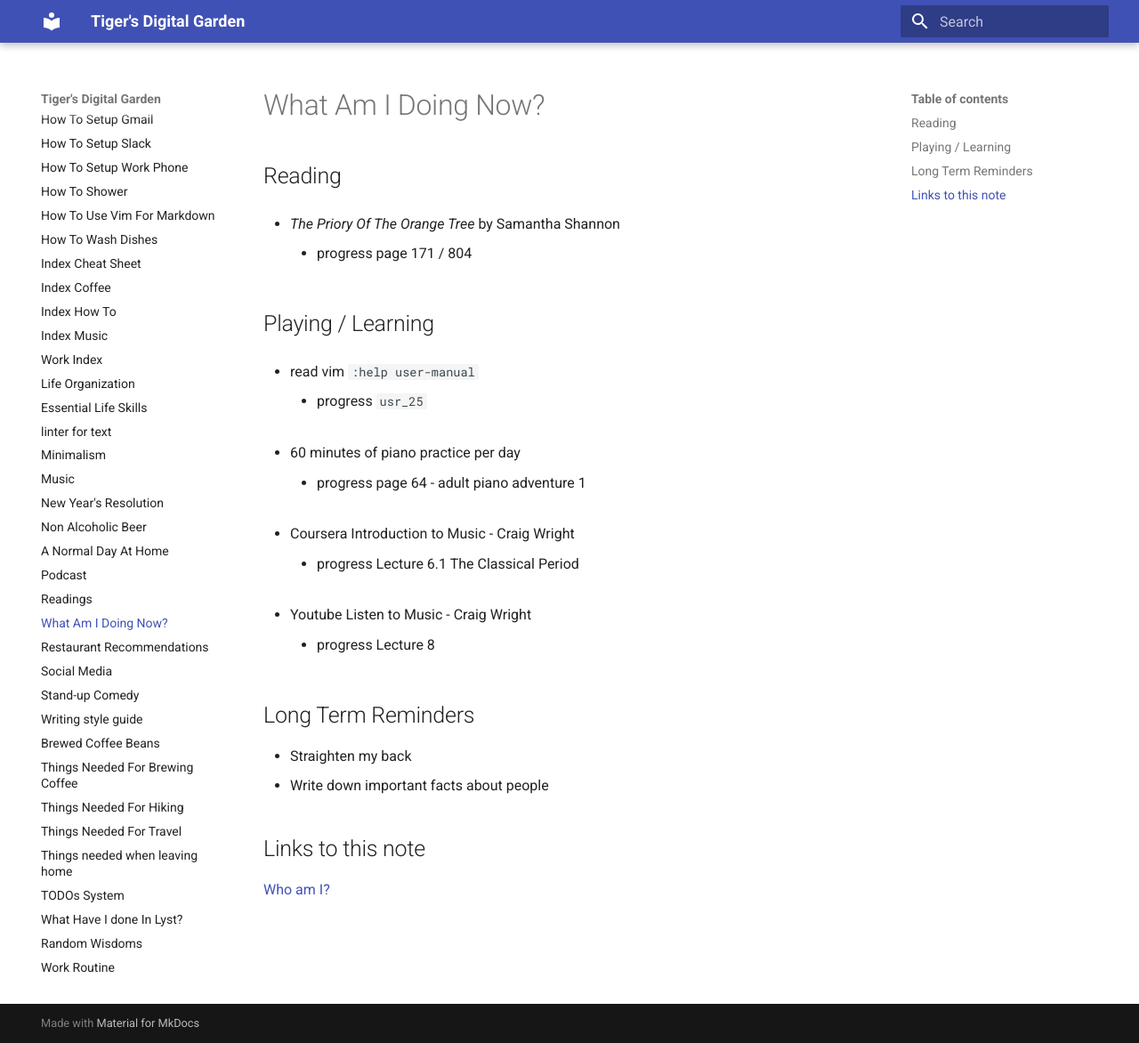
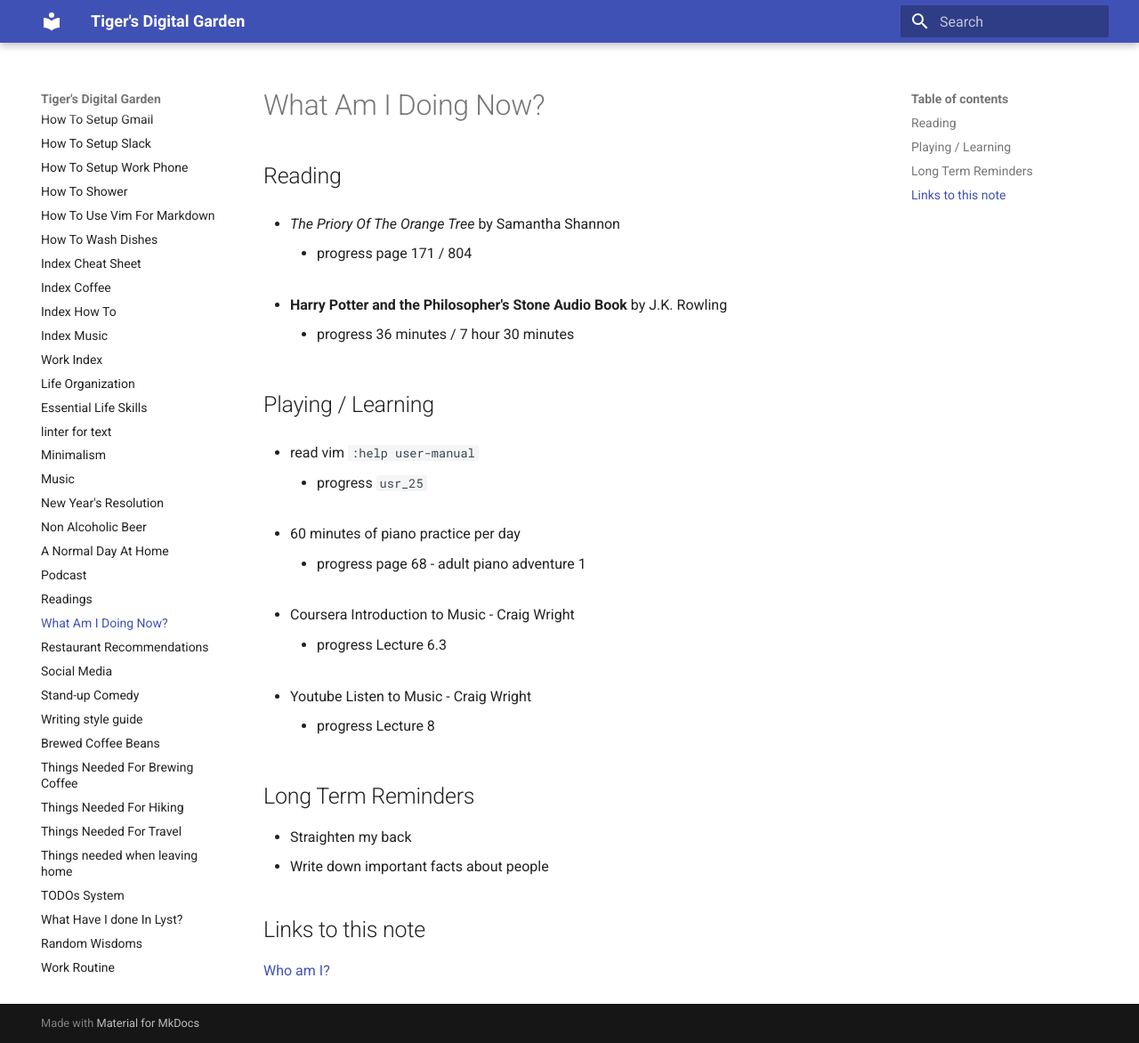
Before and after one commit to ynotstartups/notes, an MkDocs documentation site: the page built from notes/reminders.md, in a window 1280 px wide and 1172 px high. Shown: the whole window at 89% size. Built offline with MkDocs 1.6.1 and Material for MkDocs 9.7.7, drawn with Linux system fonts in a browser that asks for light colours.

Commit message:
update progress

```diff
--- a/notes/reminders.md
+++ b/notes/reminders.md
@@ -5,6 +5,10 @@
 - _The Priory Of The Orange Tree_ by Samantha Shannon
 
   - progress page 171 / 804
+
+- __Harry Potter and the Philosopher's Stone Audio Book__ by J.K. Rowling
+
+  - progress 36 minutes / 7 hour 30 minutes
 
 ## Playing / Learning
 
@@ -14,11 +18,11 @@
 
 - 60 minutes of piano practice per day
 
-  - progress page 64 - adult piano adventure 1
+  - progress page 68 - adult piano adventure 1
 
 - Coursera Introduction to Music - Craig Wright
 
-  - progress Lecture 6.1 The Classical Period
+  - progress Lecture 6.3
 
 - Youtube Listen to Music - Craig Wright
 
```
